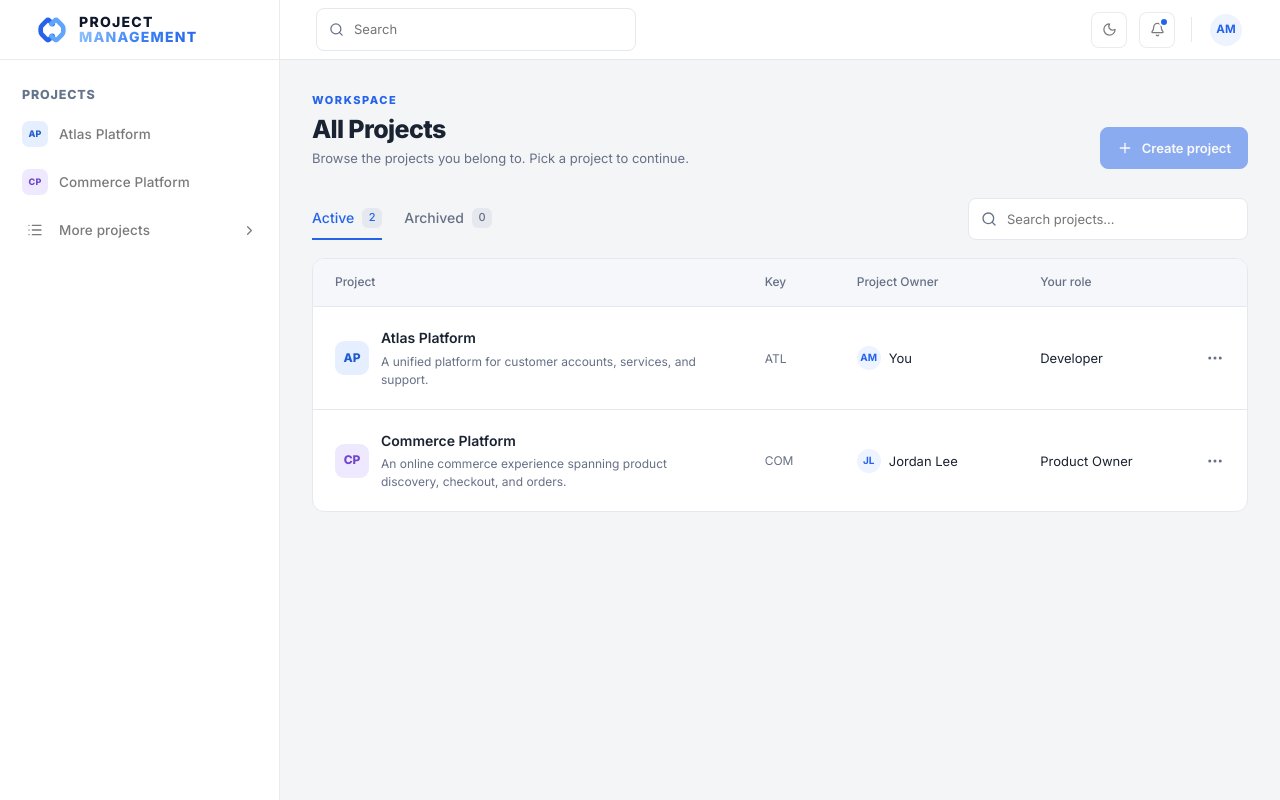
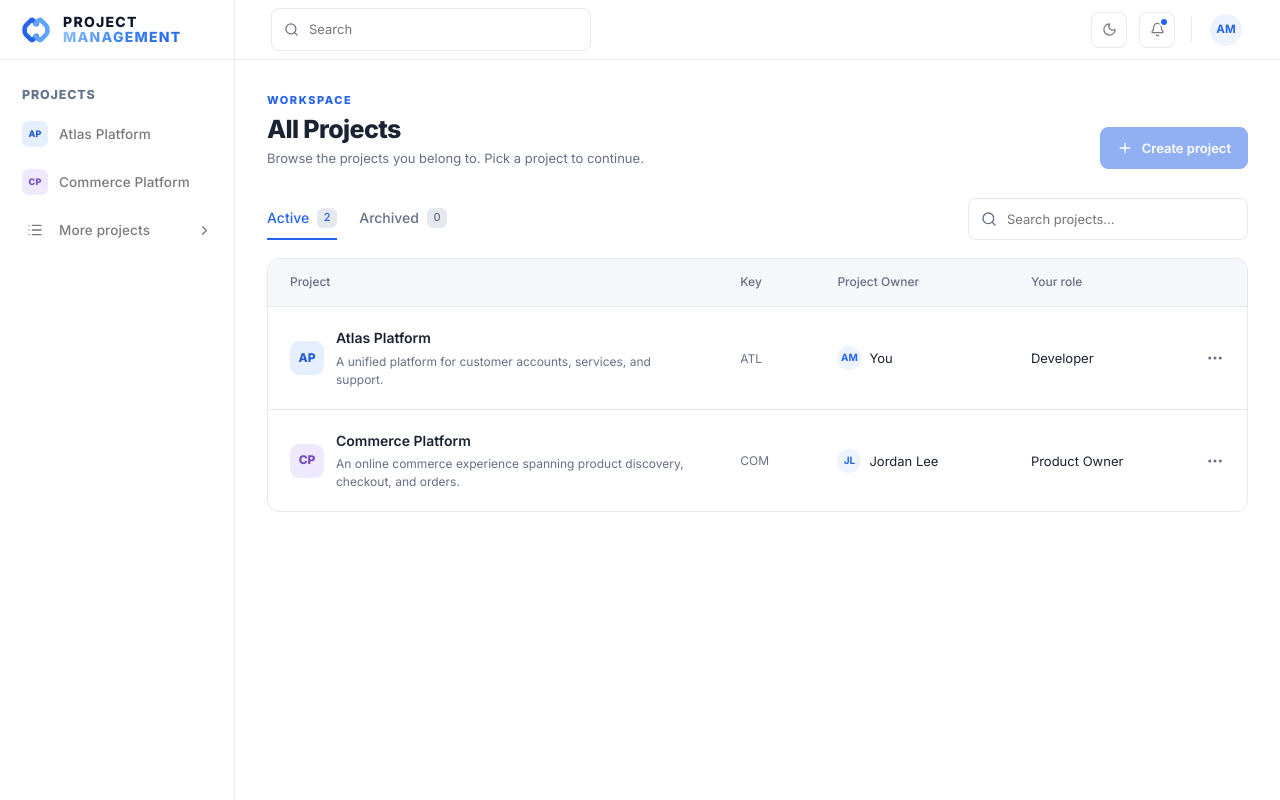
Before and after one commit to lukenab/project-management-system, a Next.js app in the folder frontend/: page /projects in a window 1280 px wide. Built offline with nearby package versions, Linux system fonts and the light colour scheme.

Commit message:
style: use surface background, sidebar width token and dropdown hover states

```diff
--- a/frontend/app/globals.css
+++ b/frontend/app/globals.css
@@ -1,4 +1,5 @@
 :root {
+  --app-sidebar-width: 235px;
   font-synthesis: none;
   text-rendering: optimizeLegibility;
   -webkit-font-smoothing: antialiased;
@@ -51,7 +52,7 @@
 }
 body {
   margin: 0;
-  background: var(--bg);
+  background: var(--surface);
   color: var(--text);
   font:
     14px/1.55 var(--font-inter),
@@ -124,7 +125,7 @@ h2 {
 .desktop-sidebar {
   position: fixed;
   inset: 0 auto 0 0;
-  width: 280px;
+  width: var(--app-sidebar-width);
   background: var(--sidebar-background);
   border-right: 1px solid var(--sidebar-border);
   z-index: 30;
@@ -154,7 +155,7 @@ h2 {
   color: #7146cb;
 }
 .app-body {
-  margin-left: 280px;
+  margin-left: var(--app-sidebar-width);
   min-width: 0;
 }
 .mobile-header-brand {
@@ -678,10 +679,13 @@ body,
   flex-shrink: 0;
   color: var(--muted);
 }
-a.dropdown-item:hover,
-a.dropdown-item:focus-visible {
+.dropdown-item:not([aria-disabled="true"]):hover,
+.dropdown-item:focus-visible {
   background: var(--hover);
   text-decoration: none;
+}
+.dropdown-item.dropdown-danger:not([aria-disabled="true"]):hover {
+  background: color-mix(in srgb, #dc2626 9%, var(--surface));
 }
 .dropdown-item[aria-disabled="true"],
 .dropdown-item[aria-disabled="true"] svg {
--- a/frontend/components/auth/login.module.css
+++ b/frontend/components/auth/login.module.css
@@ -13,7 +13,7 @@
   display: grid;
   place-items: center;
   padding: 32px 20px;
-  background: var(--bg);
+  background: var(--surface);
   color: var(--text);
 }
 .wrapper {
--- a/frontend/components/layout/sidebar.css
+++ b/frontend/components/layout/sidebar.css
@@ -13,7 +13,7 @@
 .cp-sidebar-brand {
   height: 60px;
   flex-shrink: 0;
-  padding: 0 36px;
+  padding: 0 20px;
   border-bottom: 1px solid var(--sidebar-border);
   display: flex;
   align-items: center;
```
